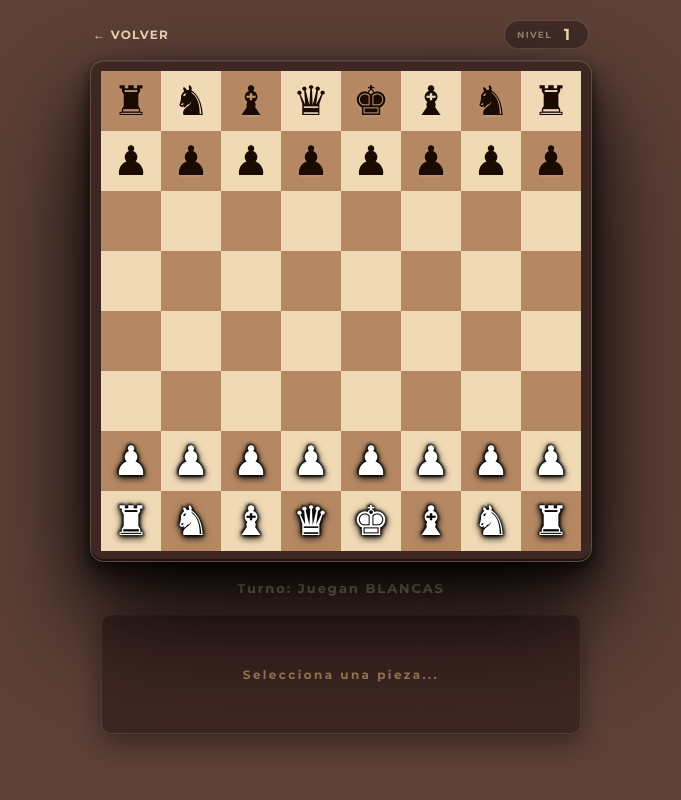
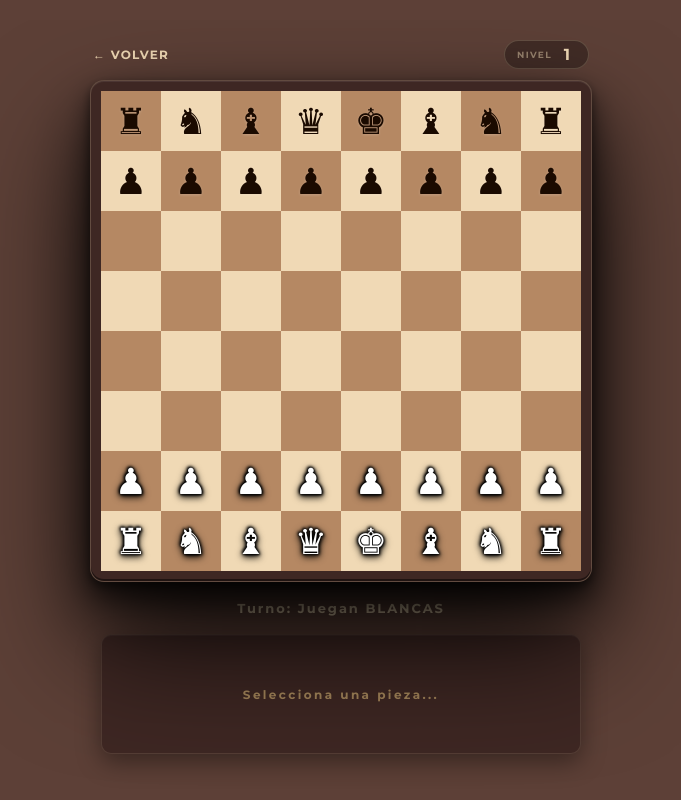
Before and after one commit to programadorgba/Chess-gba, a plain HTML site: page index.html in a window 1280 px wide. Both pictures are taken after a click on the button "STOCKFISH IA". Shown: the whole page, without its empty margins (299-980 px from the left). Drawn offline with Linux system fonts and the light colour scheme; a web font is replaced by a local one.

Commit message:
merojando css

```diff
--- a/styles.css
+++ b/styles.css
@@ -69,7 +69,7 @@ html, body {
   color: var(--cream);
   overflow: hidden;          /* sin scroll */
   position: fixed;           /* fija en móvil — evita el rebote iOS */
-  top: 0;
+  top: 20px;
   left: 0;
 }
 
@@ -467,15 +467,12 @@ body {
 
 /* Fallback unicode / modo icono */
 .piece-unicode {
-  font-size: calc(var(--sq-size) * 0.68);
+  font-size: clamp(24px, 5.5vw, 36px);
   line-height: 1;
-  pointer-events: none;
+  display: block;
+  text-align: center;
+  -webkit-font-smoothing: antialiased;
   user-select: none;
-  position: relative;
-  z-index: 1;
-  display: flex;
-  align-items: center;
-  justify-content: center;
 }
 
 /* ════════════════════════════════════════════════
```
